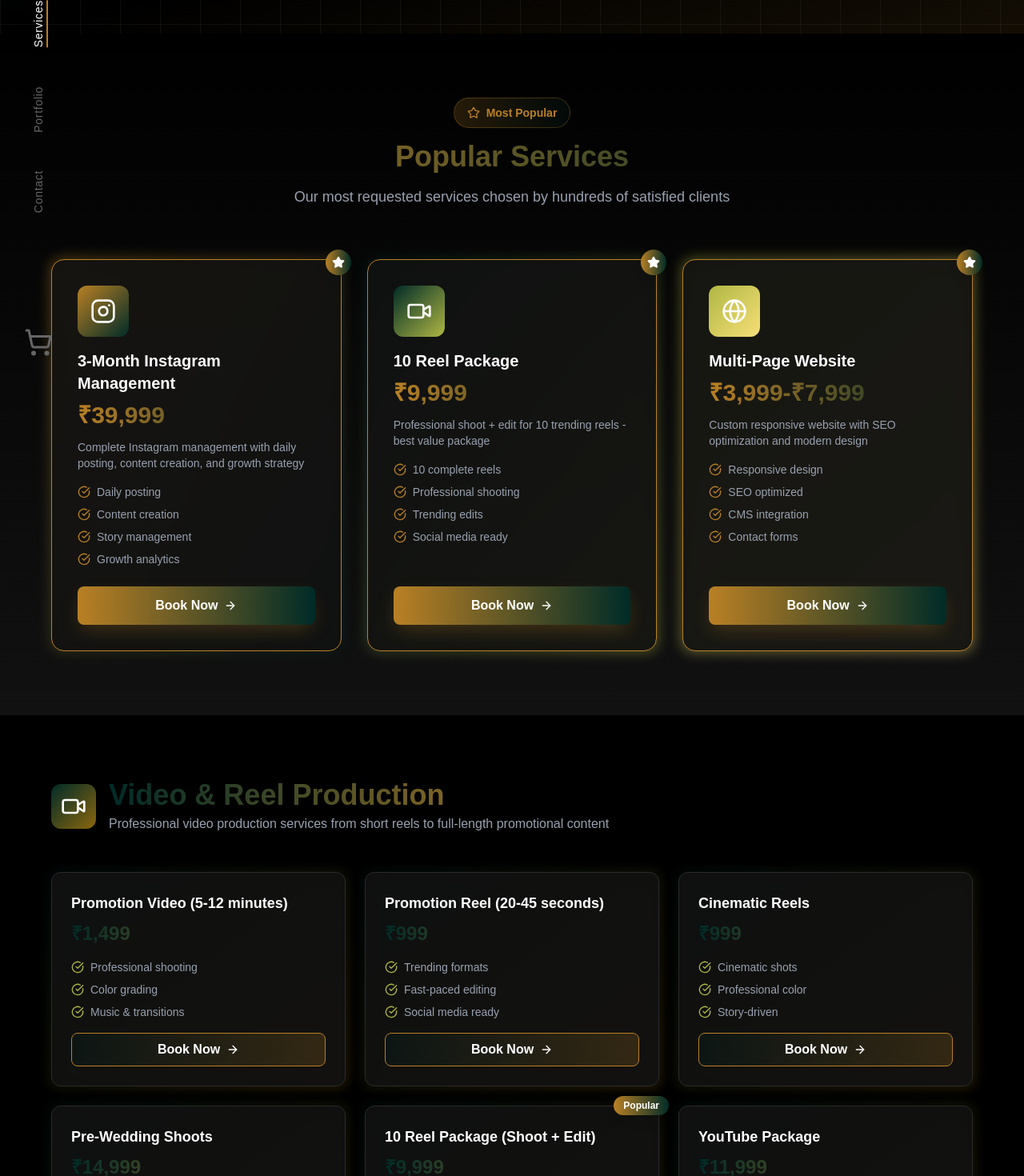
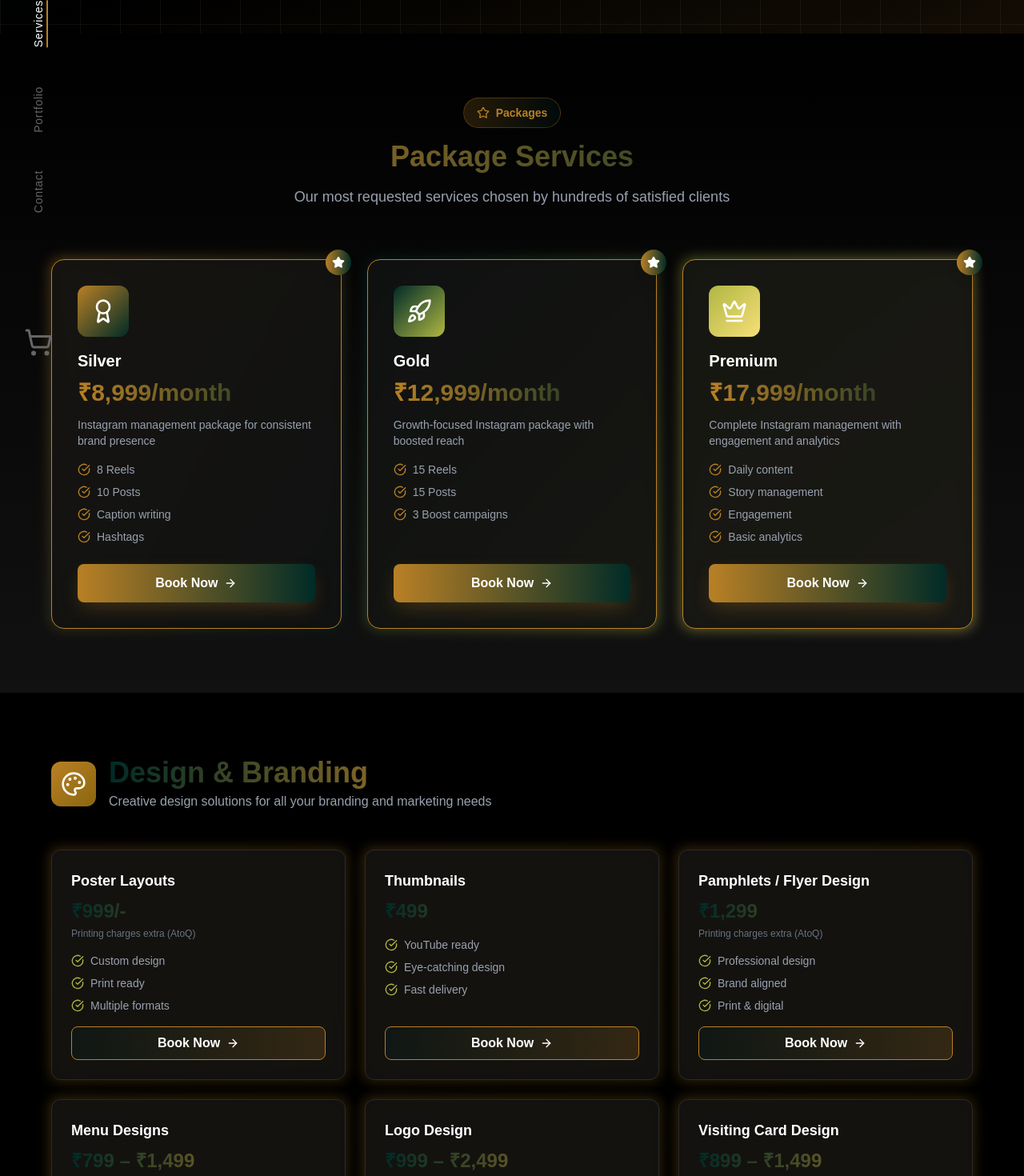
Before and after one commit to techiethrives/techiethrive, a Next.js app: page /services in a window 1280 px wide. Shown: the part 320-1790 px from the top of the page at 80% size. Built offline with nearby package versions, Linux system fonts and the light colour scheme.

Commit message:
website update

```diff
--- a/app/about/page.tsx
+++ b/app/about/page.tsx
@@ -51,7 +51,7 @@ const values = [
 const team = [
   {
     name: 'Chetan Gaur',
-    role: 'Team Lead & Developer',
+    role: 'Founder & Developer',
     image: '/team/1.jpg',
     bio: 'Team Lead & Developer driving scalable solutions while guiding teams through efficient collaboration and technical excellence.',
     social: {
@@ -63,7 +63,7 @@ const team = [
   },
   {
     name: 'Priyanshu Rathor',
-    role: 'UI & Web designer & Innovation Officer',
+    role: 'Co-Founder & Innovation Officer',
     image: '/team/2.jpg',
     bio: 'UI & Web Designer creating user-focused interfaces and innovative web solutions through creativity and strategic design.',
     social: {
@@ -75,7 +75,7 @@ const team = [
   },
   {
     name: 'Anurag Agarwal',
-    role: 'Editor & Social Media Manager',
+    role: 'Managing director',
     image: '/team/3.jpg',
     bio: 'Editor & Social Media Manager driving reach, engagement, and brand identity through creative content and data-driven strategies.',
     social: {
@@ -84,19 +84,7 @@ const team = [
       phonecall: '6377973977',
       email: 'anuragagarwal15267@gmail.com'
     }
-  },
-  {
-    name: 'Ankit Meena',
-    role: 'Data Analyzer & Marketing',
-    image: '/team/4.png',
-    bio: 'Data Analyzer & Marketing professional turning insights into effective campaigns through strategic planning and performance optimization.',
-    social: {
-      linkedin: '',
-      instagram: 'https://www.instagram.com/ its_ankit.x',
-      phonecall: '8769706816',
-      email: 'ankitmeena3611@gmail.com'
-    }
-  },
+  }
 ]
 
 export default function AboutPage() {
--- a/app/contact/page.tsx
+++ b/app/contact/page.tsx
@@ -12,7 +12,7 @@ import {
   Twitter,
   Instagram,
   Linkedin,
-  Github,
+  Facebook,
 } from 'lucide-react'
 
 const contactInfo = [
@@ -50,7 +50,7 @@ const socialLinks = [
   { icon: Instagram, href: 'https://www.instagram.com/techiethrives/#', label: 'Instagram', hoverColor: 'var(--secondary)' },
   { icon: Twitter, href: 'https://x.com/Techie_Thrives', label: 'Twitter', hoverColor: 'var(--secondary-light)' },
   { icon: Linkedin, href: 'https://linkedin.com/in/techie-thrives-digital-creation-agency-332661399 ', label: 'LinkedIn', hoverColor: 'var(--secondary-lightest)' },
-  { icon: Github, href: 'https://github.com/techiethrives', label: 'GitHub', hoverColor: 'var(--accent-light)' },
+  { icon: Facebook, href: 'https://facebook.com/techiethrives', label: 'GitHub', hoverColor: 'var(--accent-light)' },
   { icon: Youtube, href: 'https://www.youtube.com/@TECHIETHRIVES', label: 'youtube', hoverColor: 'var(--secondary-dark)' },
 ]
 
--- a/app/page.tsx
+++ b/app/page.tsx
@@ -5,7 +5,6 @@ import { ArrowRight, Code2, Palette, Rocket, Sparkles } from 'lucide-react'
 import Image from 'next/image'
 import Link from 'next/link'
 import Scene3D from '@/components/Scene3D'
-import ParticleBackground from '@/components/ParticleBackground' // Add this import
 
 export default function Home() {
   return (
--- a/app/services/page.tsx
+++ b/app/services/page.tsx
@@ -13,67 +13,43 @@ import {
   CheckCircle,
   Sparkles,
   Star,
-  Instagram
+  Crown,
+  Award,
+  Rocket
 } from 'lucide-react'
 
 // Popular services to highlight
-const popularServices = [
+const PackageServices = [
   {
-    id: 'insta-3month',
-    name: '3-Month Instagram Management',
-    price: '₹39,999',
-    description: 'Complete Instagram management with daily posting, content creation, and growth strategy',
-    features: ['Daily posting', 'Content creation', 'Story management', 'Growth analytics'],
-    icon: Instagram,
+    id: 'silver',
+    name: 'Silver',
+    price: '₹8,999/month',
+    description: 'Instagram management package for consistent brand presence',
+    features: ['8 Reels', '10 Posts', 'Caption writing', 'Hashtags'],
+    icon: Award,
     color: `linear-gradient(to bottom right, var(--secondary), var(--primary-dark))`
   },
   {
-    id: '10-reel-package',
-    name: '10 Reel Package',
-    price: '₹9,999',
-    description: 'Professional shoot + edit for 10 trending reels - best value package',
-    features: ['10 complete reels', 'Professional shooting', 'Trending edits', 'Social media ready'],
-    icon: Video,
+    id: 'gold',
+    name: 'Gold',
+    price: '₹12,999/month',
+    description: 'Growth-focused Instagram package with boosted reach',
+    features: ['15 Reels', '15 Posts', '3 Boost campaigns'],
+    icon: Rocket,
     color: `linear-gradient(to bottom right, var(--primary-dark), var(--secondary-light))`
   },
   {
-    id: 'multipage-web',
-    name: 'Multi-Page Website',
-    price: '₹3,999-₹7,999',
-    description: 'Custom responsive website with SEO optimization and modern design',
-    features: ['Responsive design', 'SEO optimized', 'CMS integration', 'Contact forms'],
-    icon: Globe,
+    id: 'premium',
+    name: 'Premium',
+    price: '₹17,999/month',
+    description: 'Complete Instagram management with engagement and analytics',
+    features: ['Daily content', 'Story management', 'Engagement', 'Basic analytics'],
+    icon: Crown,
     color: `linear-gradient(to bottom right, var(--secondary-light), var(--secondary-lightest))`
   }
 ]
 
 const serviceCategories = [
-  {
-    id: 'video-production',
-    icon: Video,
-    title: 'Video & Reel Production',
-    description: 'Professional video production services from short reels to full-length promotional content',
-    color: `linear-gradient(to bottom right, var(--primary-dark), var(--secondary-dark))`,
-    services: [
-      { id: 'promo-video', name: 'Promotion Video (5-12 minutes)', price: '₹1,499', features: ['Professional shooting', 'Color grading', 'Music & transitions'] },
-      { id: 'promo-reel', name: 'Promotion Reel (20-45 seconds)', price: '₹999', features: ['Trending formats', 'Fast-paced editing', 'Social media ready'] },
-      { id: 'cinematic-reel', name: 'Cinematic Reels', price: '₹999', features: ['Cinematic shots', 'Professional color', 'Story-driven'] },
-      { id: 'pre-wedding', name: 'Pre-Wedding Shoots', price: '₹14,999', features: ['Full day coverage', 'Multiple locations', '50+ edited photos'] },
-      { id: '10-reel-package', name: '10 Reel Package (Shoot + Edit)', price: '₹9,999', popular: true, features: ['10 complete reels', 'Shooting included', 'Best value package'] },
-      { id: 'youtube-package', name: 'YouTube Package', price: '₹11,999', features: ['3 long videos', '10 shorts', 'Thumbnails included'] }
-    ]
-  },
-  {
-    id: 'editing',
-    icon: Edit,
-    title: 'Editing Services',
-    description: 'Professional video editing services for content you\'ve already shot',
-    color: `linear-gradient(to bottom right, var(--secondary-light), var(--secondary-lightest))`,
-    services: [
-      { id: 'short-edit', name: 'Short Video Editing (30s-1min)', price: '₹899', features: ['Quick turnaround', 'Professional cuts', 'Music & effects'] },
-      { id: 'long-edit', name: 'Long Video Editing (10-20 min)', price: '₹1,499', features: ['Detailed editing', 'Color correction', 'Audio enhancement'] }
-    ]
-  },
   {
     id: 'design',
     icon: Palette,
@@ -81,44 +57,72 @@ const serviceCategories = [
     description: 'Creative design solutions for all your branding and marketing needs',
     color: `linear-gradient(to bottom right, var(--secondary), var(--secondary-dark))`,
     services: [
-      { id: 'poster', name: 'Poster Layouts', price: '₹699', features: ['Custom design', 'Print ready', 'Multiple formats'] },
-      { id: 'thumbnail', name: 'Thumbnails', price: '₹699', features: ['YouTube ready', 'Eye-catching design', 'Fast delivery'] },
-      { id: 'pamphlet', name: 'Pamphlets / Poster Design', price: '₹899', features: ['Professional design', 'Brand aligned', 'Print & digital'] },
-      { id: 'menu', name: 'Menu Designs', price: '₹799', features: ['Restaurant menus', 'Multiple pages', 'Print ready'] },
-      { id: 'logo', name: 'Logo Design', price: '₹499', features: ['Original concepts', 'Multiple revisions', 'All formats'] },
-      { id: 'visiting-card', name: 'Visiting Card Design', price: '₹899-₹1,499', features: ['Premium designs', 'Both sides', 'Print specs included'] },
+      { id: 'poster', name: 'Poster Layouts', price: '₹999/-', note: 'Printing charges extra (AtoQ)', features: ['Custom design', 'Print ready', 'Multiple formats'] },
+      { id: 'thumbnail', name: 'Thumbnails', price: '₹499', features: ['YouTube ready', 'Eye-catching design', 'Fast delivery'] },
+      { id: 'pamphlet', name: 'Pamphlets / Flyer Design', price: '₹1,299', note: 'Printing charges extra (AtoQ)', features: ['Professional design', 'Brand aligned', 'Print & digital'] },
+      { id: 'menu', name: 'Menu Designs', price: '₹799 – ₹1,499', features: ['Restaurant menus', 'Multiple pages', 'Print ready'] },
+      { id: 'logo', name: 'Logo Design', price: '₹999 – ₹2,499', features: ['Original concepts', 'Multiple revisions', 'All formats'] },
+      { id: 'visiting-card', name: 'Visiting Card Design', price: '₹899 – ₹1,499', features: ['Premium designs', 'Both sides', 'Print specs included'] },
       { id: 'presentation', name: 'Presentation Design', price: '₹4,999', features: ['Professional slides', 'Custom graphics', 'Brand consistency'] },
       { id: 'carousel', name: 'Carousel Video (8 photos)', price: '₹1,999', features: ['Smooth transitions', 'Music sync', 'Social media ready'] }
     ]
   },
-  {
+{
     id: 'web-app',
     icon: Globe,
     title: 'Web & App Development',
-    description: 'Custom websites and mobile applications built with modern technologies',
+    description: 'Modern websites and mobile applications for businesses',
     color: `linear-gradient(to bottom right, var(--primary-dark), var(--secondary))`,
     services: [
-      { id: 'portfolio-web', name: 'Portfolio Website', price: '₹2499', features: ['Responsive design', '3-5 pages', 'Contact form'] },
-      { id: 'multipage-web', name: 'Multi-Page Website', price: '₹5,999-₹10,999', features: ['Custom design', 'SEO optimized', 'CMS integration'] },
-      { id: 'ecommerce', name: 'E-Commerce Website', price: '₹14,999', note: 'Domain price not included', features: ['Product management', 'Payment gateway', 'Admin dashboard'] },
-      { id: 'app-dev', name: 'App Development', price: '₹15,999-₹19,999', features: ['iOS & Android', 'Custom features', 'Backend included'] }
+      { id: 'portfolio-web', name: 'Portfolio Website', price: '₹2,499 – ₹4,999', features: ['Responsive design', 'Contact form'] },
+      { id: 'business-web', name: 'Business Website', price: '₹8,999 – ₹10,999', popular: true, note: 'Domain price not included', features: ['Custom design', '4-6 pages'] },
+      { id: 'ecommerce', name: 'E-Commerce Website', price: '₹14,999 – ₹19,999', note: 'Domain price not included', features: ['Product management', 'Payment gateway', 'Admin dashboard'] },
+      { id: 'custom-web', name: 'Custom Website', price: 'Starting ₹29,999', note: 'Domain price not included', features: ['6 month support', '3D animation', 'SEO optimized', 'CMS integration'] },
+      { id: 'basic-app', name: 'Basic App', price: '₹15,999 – ₹34,999', features: ['iOS & Android', 'Limited features', 'Required backend'] },
+      { id: 'advanced-app', name: 'Advanced App', price: '₹39,999 – ₹49,999+', features: ['iOS & Android', 'Custom features', 'Solid backend'] }
     ]
   },
   {
+    id: 'video-production',
+    icon: Video,
+    title: 'Video & Reel Production',
+    description: 'Professional video production services for brands and creators',
+    color: `linear-gradient(to bottom right, var(--primary-dark), var(--secondary-dark))`,
+    services: [
+      { id: 'reel-package', name: '10 Reel Package', price: '₹9,999 – ₹12,999', popular: true, features: ['10 complete reels', 'Professional shooting', 'Trending edits'] },
+      { id: 'promo-video', name: 'Promotion Video (5-12 minutes)', price: '₹3,999 – ₹9,999', features: ['Professional shooting', 'Color grading', 'Music & transitions'] },
+      { id: 'promo-reel', name: 'Promotion Reel (20-45 seconds)', price: '₹1,499', features: ['Trending formats', 'Fast-paced editing', 'Social media ready'] },
+      { id: 'cinematic-reel', name: 'Cinematic Reels', price: '₹1,999', features: ['Cinematic shots', 'Professional color', 'Story-driven'] },
+      { id: 'pre-wedding', name: 'Pre-Wedding Shoots', price: '₹14,999 – ₹39,999', features: ['Full day coverage', 'Multiple locations', '50+ edited photos'] },
+      { id: 'youtube-package', name: 'YouTube Package', price: '₹14,999', features: ['3 long videos', '10 shorts', 'Thumbnails included'] }
+    ]
+  },
+{
     id: 'social-ads',
     icon: TrendingUp,
     title: 'Social Media & Ads Management',
-    description: 'Complete social media management and advertising services to grow your brand',
+    description: 'Grow your brand with targeted advertising and social media strategies',
     color: `linear-gradient(to bottom right, var(--secondary-dark), var(--secondary-darkest))`,
     services: [
-      { id: 'meta-ads', name: 'Meta Ads Management', price: '₹4,999/week', note: '+ Ad spend', features: ['Facebook & Instagram', 'Campaign setup', 'Performance tracking'] },
-      { id: 'google-ads', name: 'Google Ads Management', price: '₹1,999', note: 'Ad spend extra', features: ['Search campaigns', 'Display ads', 'ROI optimization'] },
-      { id: 'insta-3month', name: '3-Month Instagram Management', price: '₹39,999', popular: true, features: ['Daily posting', 'Content creation', 'Growth strategy', 'Reports'] },
-      { id: 'insta-1month', name: '1-Month Instagram Management', price: '₹17,999', features: ['Daily content', 'Story management', 'Engagement', 'Basic analytics'] }
+      { id: 'meta-ads', name: 'Meta Ads Management', price: '₹2,499/week', note: '+ Ad spend', features: ['Facebook & Instagram', 'Campaign setup', 'Performance tracking'] },
+      { id: 'google-ads', name: 'Google Ads Management', price: '₹4,999', note: 'Ad spend extra', features: ['Search campaigns', 'Display ads', 'ROI optimization'] },
+      { id: 'insta-3month', name: '3-Month Instagram Management', price: '₹35,999', popular: true, features: ['Algorithm posting', 'Content creation', 'Story management', 'Growth analytics'] }
     ]
-  }
+  },
+  {
+    id: 'editing',
+    icon: Edit,
+    title: 'Editing Services',
+    description: 'Professional editing for videos you have already recorded',
+    color: `linear-gradient(to bottom right, var(--secondary-light), var(--secondary-lightest))`,
+    services: [
+      { id: 'short-edit', name: 'Short Video Editing (30s-1min)', price: '₹999', features: ['Quick turnaround', 'Professional cuts', 'Music & effects'] },
+      { id: 'long-edit', name: 'Long Video Editing (10-20 min)', price: '₹1,499 – ₹2,499', features: ['Detailed editing', 'Color correction', 'Audio enhancement'] }
+    ]
+  },
+
+
 ]
-
 export default function ServicesPage() {
   return (
     <main className="min-h-screen text-white" style={{ background: 'var(--primary-black)' }}>
@@ -154,7 +158,7 @@ export default function ServicesPage() {
         </div>
       </section>
 
-      {/* Popular Services Section */}
+      {/* Package Services Section */}
       <section className="py-20 px-6" style={{
         background: 'linear-gradient(to bottom, var(--primary-black), #111111)'
       }}>
@@ -171,12 +175,12 @@ export default function ServicesPage() {
               borderColor: 'rgba(185, 128, 37, 0.3)'
             }}>
               <Star className="w-4 h-4" style={{ color: 'var(--secondary)' }} />
-              <span className="text-sm font-semibold" style={{ color: 'var(--secondary)' }}>Most Popular</span>
+              <span className="text-sm font-semibold" style={{ color: 'var(--secondary)' }}>Packages</span>
             </div>
             <h2 className="text-3xl md:text-4xl font-bold mb-4 bg-clip-text text-transparent" style={{
               backgroundImage: 'linear-gradient(to right, var(--secondary), var(--primary-dark))'
             }}>
-              Popular Services
+              Package Services
             </h2>
             <p className="text-gray-400 text-lg max-w-2xl mx-auto">
               Our most requested services chosen by hundreds of satisfied clients
@@ -184,7 +188,7 @@ export default function ServicesPage() {
           </motion.div>
 
           <div className="grid md:grid-cols-3 gap-8">
-            {popularServices.map((service, index) => {
+            {PackageServices.map((service, index) => {
               const Icon = service.icon
               return (
                 <motion.div
@@ -195,7 +199,7 @@ export default function ServicesPage() {
                   transition={{ duration: 0.6, delay: index * 0.2 }}
                   className="group relative"
                 >
-                  {/* Popular Star */}
+                  {/* Package Star */}
                   <div className="absolute -top-3 -right-3 z-10">
                     <div className="p-2 rounded-full shadow-lg" style={{
                       background: 'linear-gradient(to right, var(--secondary), var(--primary-dark))'
--- a/components/Footer.tsx
+++ b/components/Footer.tsx
@@ -8,7 +8,7 @@ import {
   Twitter,
   Instagram,
   Linkedin,
-  Github,
+  Facebook,
   Mail,
   Phone,
   MapPin,
@@ -46,7 +46,7 @@ const socialLinks = [
   { icon: Instagram, href: 'https://www.instagram.com/techiethrives/', label: 'Instagram', hoverColor: 'var(--secondary)' },
   { icon: Twitter, href: 'https://x.com/Techie_Thrives', label: 'Twitter', hoverColor: 'var(--secondary-light)' },
   { icon: Linkedin, href: 'https://linkedin.com/in/techie-thrives-digital-creation-agency-332661399', label: 'LinkedIn', hoverColor: 'var(--secondary-lightest)' },
-  { icon: Github, href: 'https://github.com/techiethrives', label: 'GitHub', hoverColor: 'var(--accent-light)' },
+  { icon: Facebook, href: 'https://facebook.com/techiethrives', label: 'GitHub', hoverColor: 'var(--accent-light)' },
   { icon: Youtube, href: 'https://www.youtube.com/@TECHIETHRIVES', label: 'youtube', hoverColor: 'var(--secondary-dark)' },
 ]
 
--- a/components/ParticleBackground.tsx
+++ /dev/null
@@ -1,78 +0,0 @@
-'use client'
-
-import { Canvas, useFrame } from '@react-three/fiber'
-import { useRef, useMemo } from 'react'
-import * as THREE from 'three'
-
-function Particles() {
-  const meshRef = useRef<THREE.Points>(null)
-  const count = 1000
-
-  const [positions, colors] = useMemo(() => {
-    const positions = new Float32Array(count * 3)
-    const colors = new Float32Array(count * 3)
-
-    const colorPalette = [
-      new THREE.Color('#002b27'),
-      new THREE.Color('#b98025'),
-      new THREE.Color('#afb743'),
-    ]
-
-    for (let i = 0; i < count; i++) {
-      positions[i * 3] = (Math.random() - 0.5) * 40
-      positions[i * 3 + 1] = (Math.random() - 0.5) * 40
-      positions[i * 3 + 2] = (Math.random() - 0.5) * 20
-
-      const color = colorPalette[Math.floor(Math.random() * colorPalette.length)]
-      colors[i * 3] = color.r
-      colors[i * 3 + 1] = color.g
-      colors[i * 3 + 2] = color.b
-    }
-
-    return [positions, colors]
-  }, [count])
-
-  useFrame((state) => {
-    if (meshRef.current) {
-      meshRef.current.rotation.y = state.clock.elapsedTime * 0.05
-      meshRef.current.rotation.x = state.clock.elapsedTime * 0.03
-    }
-  })
-
-  return (
-    <points ref={meshRef}>
-      <bufferGeometry>
-        <bufferAttribute
-          attach="attributes-position"
-          count={count}
-          array={positions}
-          itemSize={3}
-        />
-        <bufferAttribute
-          attach="attributes-color"
-          count={count}
-          array={colors}
-          itemSize={3}
-        />
-      </bufferGeometry>
-      <pointsMaterial
-        size={0.08}
-        vertexColors
-        transparent
-        opacity={0.8}
-        sizeAttenuation
-        blending={THREE.AdditiveBlending}
-      />
-    </points>
-  )
-}
-
-export default function ParticleBackground() {
-  return (
-    <div className="fixed inset-0 -z-10 opacity-40">
-      <Canvas camera={{ position: [0, 0, 15], fov: 60 }}>
-        <Particles />
-      </Canvas>
-    </div>
-  )
-}
```
